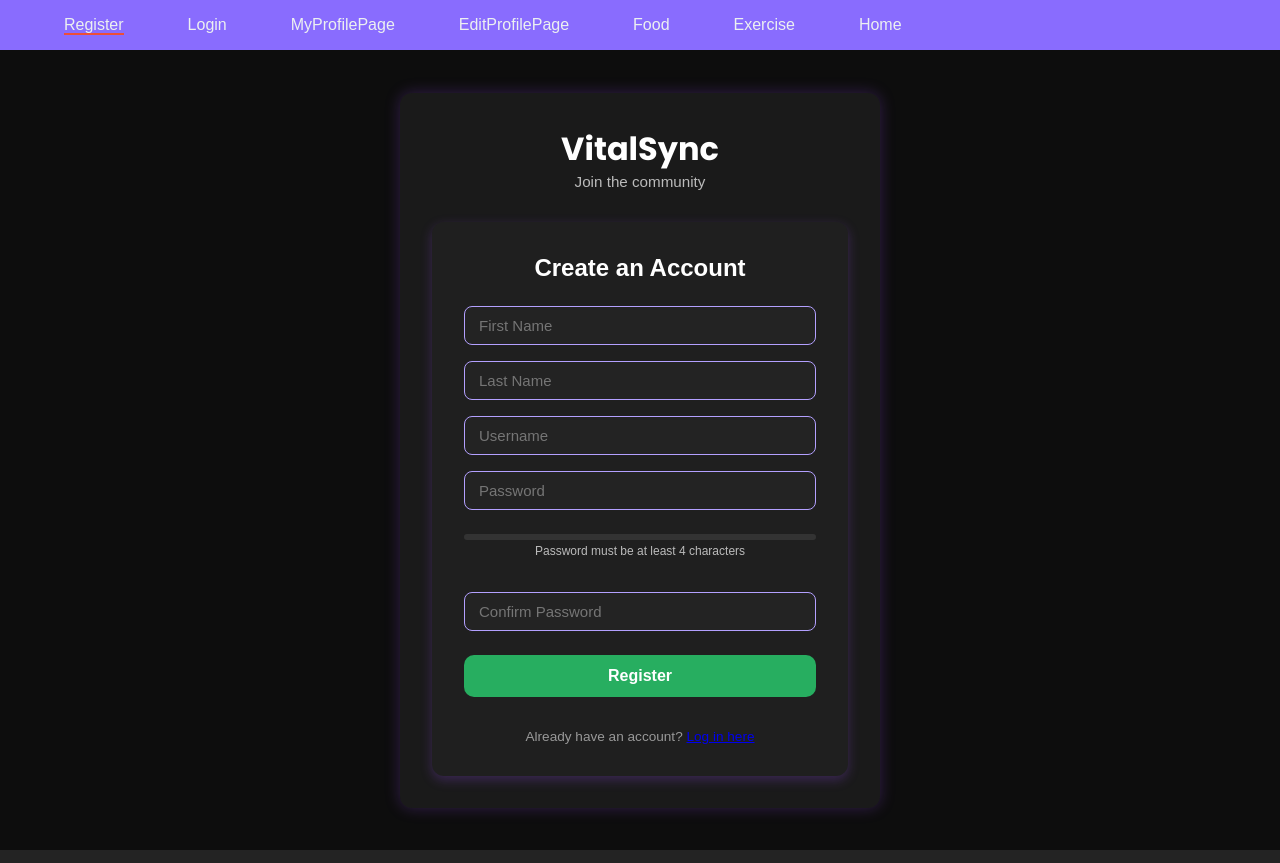
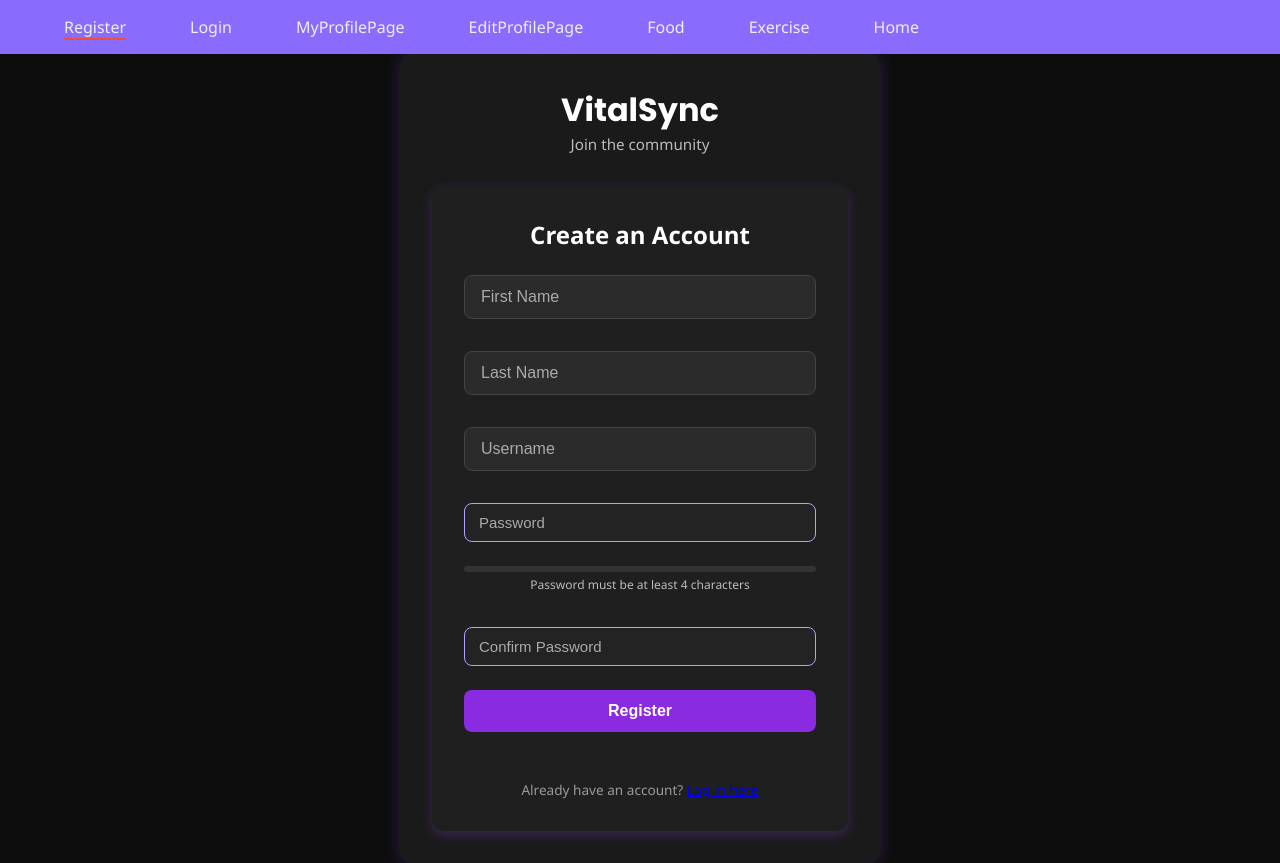
Before and after one commit to esmeaa/VitalSync-frontend, a React (Create React App) app in the folder frontend/: page /Register in a window 1280 px wide. Built offline with nearby package versions, Linux system fonts and the light colour scheme.

Commit message:
deleted diet

```diff
--- a/frontend/src/App.js
+++ b/frontend/src/App.js
@@ -51,7 +51,7 @@ import AuthPage from './pages/AuthPage';
 import ProfilePage from './pages/profilepage';
 import EditProfilePage from './pages/EditProfilePage';
 // import MealPlans from './pages/MealPlans';
-import DietCapture from './Components/DietCapture';
+import DietCapture from './Components/DietCapture'
 import RegisterPage from './pages/RegisterPage';
 
 
@@ -68,6 +68,7 @@ function App() {
         <Route path="/EditProfilePage" element={<EditProfilePage />} />
         <Route path="/DietCapture" element={<DietCapture />} />
         <Route path="/Register" element={<RegisterPage />} />
+        {/* Add other routes as needed */}
 
       </Routes>
     </div>
--- a/frontend/src/Components/DietCapture.css
+++ b/frontend/src/Components/DietCapture.css
@@ -1,4 +1,4 @@
-.diet-capture-container {
+/* .diet-capture-container {
     max-width: 500px;
     margin: 40px auto;
     padding: 30px;
@@ -80,4 +80,114 @@
 
 .error-message {
     color: #e74c3c;
+} */
+
+
+* {
+    margin: 0;
+    padding: 0;
+    box-sizing: border-box;
 }
+
+body {
+    font-family: 'Segoe UI', Tahoma, Geneva, Verdana, sans-serif;
+    background-color: #0d0d0d;
+    color: white;
+}
+
+.diet-capture {
+    display: flex;
+    flex-direction: column;
+    align-items: center;
+    justify-content: center;
+    min-height: 100vh;
+    background-color: #0d0d0d;
+    padding: 2rem;
+}
+
+.diet-capture-box {
+    background-color: #1a1a1a;
+    padding: 2rem;
+    border-radius: 12px;
+    box-shadow: 0 0 15px rgba(128, 0, 128, 0.3);
+    max-width: 480px;
+    width: 100%;
+    margin: auto;
+    display: flex;
+    flex-direction: column;
+    align-items: center;
+}
+
+.diet-capture h2 {
+    font-size: 1.8rem;
+    margin-bottom: 0.5rem;
+    color: white;
+}
+
+.subtitle {
+    color: #bbb;
+    font-size: 0.95rem;
+    margin-bottom: 1.5rem;
+    text-align: center;
+}
+
+select,
+input[type="text"],
+input[type="number"] {
+    width: 100%;
+    padding: 0.75rem 1rem;
+    margin-bottom: 1rem;
+    border: 1px solid #444;
+    border-radius: 8px;
+    background-color: #2b2b2b;
+    color: white;
+    font-size: 1rem;
+}
+
+input::placeholder {
+    color: #aaa;
+}
+
+select:focus,
+input:focus {
+    border-color: #a855f7;
+    outline: none;
+}
+
+button {
+    background-color: #8a2be2;
+    color: white;
+    padding: 0.75rem;
+    width: 100%;
+    border: none;
+    border-radius: 8px;
+    font-size: 1rem;
+    font-weight: bold;
+    cursor: pointer;
+    transition: background-color 0.3s ease;
+    margin-bottom: 1rem;
+}
+
+button:hover {
+    background-color: #a855f7;
+}
+
+.success-message {
+    color: #2ecc71;
+    margin-top: 10px;
+}
+
+.error-message {
+    color: #e74c3c;
+    margin-top: 10px;
+}
+
+@media (max-width: 768px) {
+    .diet-capture {
+        padding: 1rem;
+    }
+
+    .diet-capture-box {
+        padding: 1.5rem;
+    }
+}
```
Also changed, not shown: frontend/src/DietLogsPage.js (deleted, +0 -48 lines), 1 other file (tests, documents, lock files or other folders).
